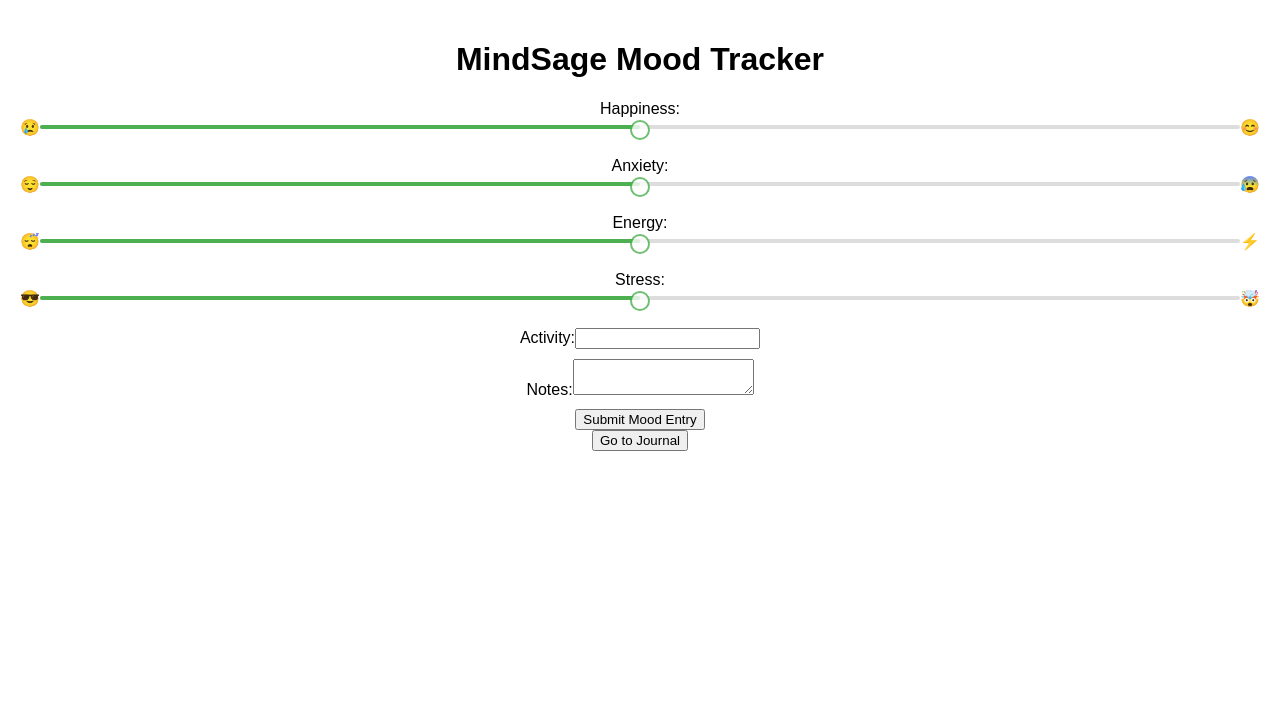
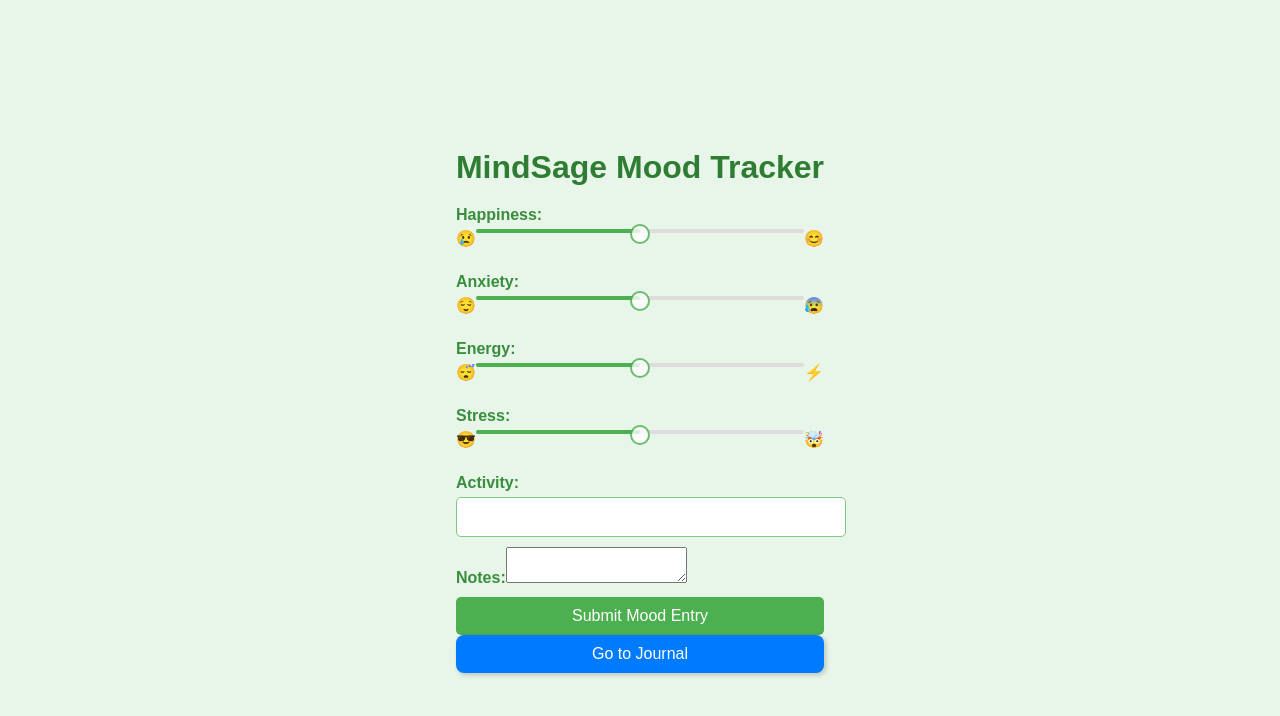
Before and after one commit to hvpham-yorku/project-mental_wellness_webapp, a React (Create React App) app in the folder MindSage/mind-sage-frontend/: page /home in a window 1280 px wide. Shown: the top 716 px of the page. Built offline with nearby package versions, Linux system fonts and the light colour scheme.

Commit message:
Login UI
- Login page now has a greenish look to it

```diff
--- /dev/null
+++ b/MindSage/mind-sage-frontend/src/home.css
@@ -0,0 +1,16 @@
+.button {
+    padding: 10px 20px;
+    background-color: #007bff;
+    color: white;
+    border: none;
+    border-radius: 8px;
+    cursor: pointer;
+    font-size: 16px;
+    box-shadow: 2px 2px 5px rgba(0, 0, 0, 0.2);
+    transition: background 0.3s ease, transform 0.2s ease;
+}
+
+.button:hover {
+    background-color: #0056b3;
+    transform: scale(1.05);
+}
--- a/MindSage/mind-sage-frontend/src/pages/Home.js
+++ b/MindSage/mind-sage-frontend/src/pages/Home.js
@@ -3,6 +3,7 @@
 import axios from "axios";
 import Slider from "rc-slider";
 import "rc-slider/assets/index.css";
+import "../home.css";
 
 const EmojiSlider = ({ value, onChange, emojis }) => {
 
@@ -151,7 +152,7 @@
                 <button type="submit">Submit Mood Entry</button>
             </form>
             <div>
-                <button onClick={() => navigate("/journal")}>Go to Journal</button>
+                <button onClick={() => navigate("/journal")} className="button">Go to Journal</button>
             </div>
         </div>
 
--- a/MindSage/mind-sage-frontend/src/pages/Login.css
+++ b/MindSage/mind-sage-frontend/src/pages/Login.css
@@ -37,3 +37,102 @@
 .login-form button:hover {
     background-color: #0056b3;
 }
+
+/* General Page Styling */
+body {
+    background-color: #e8f5e9; /* Light green background */
+    font-family: Arial, sans-serif;
+    display: flex;
+    justify-content: center;
+    align-items: center;
+    height: 100vh;
+    margin: 0;
+}
+
+/* Wrapper for Centering */
+.container {
+    background: white;
+    padding: 30px;
+    border-radius: 10px;
+    box-shadow: 0 4px 8px rgba(0, 128, 0, 0.2);
+    width: 350px;
+    text-align: center;
+}
+
+/* Title */
+h1 {
+    color: #2e7d32;
+    margin-bottom: 20px;
+}
+
+/* Form Fields */
+form div {
+    margin-bottom: 15px;
+    text-align: left;
+}
+
+label {
+    font-weight: bold;
+    color: #388e3c;
+}
+
+input {
+    width: 100%;
+    padding: 10px;
+    margin-top: 5px;
+    border: 1px solid #81c784;
+    border-radius: 5px;
+    font-size: 16px;
+    transition: border-color 0.3s ease-in-out;
+}
+
+    input:focus {
+        border-color: #388e3c;
+        outline: none;
+    }
+
+/* Buttons */
+button {
+    width: 100%;
+    padding: 10px;
+    background-color: #4caf50;
+    color: white;
+    border: none;
+    border-radius: 5px;
+    font-size: 16px;
+    cursor: pointer;
+    transition: background 0.3s ease;
+}
+
+    button:hover {
+        background-color: #388e3c;
+    }
+
+/* Links */
+p {
+    font-size: 14px;
+    color: #2e7d32;
+}
+
+a {
+    color: #1b5e20;
+    font-weight: bold;
+    text-decoration: none;
+    transition: color 0.3s ease;
+}
+
+    a:hover {
+        color: #004d40;
+        text-decoration: underline;
+    }
+
+/* Message and Error Styling */
+p.message {
+    color: #388e3c;
+    font-weight: bold;
+}
+
+p.error {
+    color: red;
+    font-weight: bold;
+}
--- a/MindSage/mind-sage-frontend/src/pages/login.js
+++ b/MindSage/mind-sage-frontend/src/pages/login.js
@@ -1,6 +1,7 @@
 import React, { useState } from "react";
 import { useNavigate } from "react-router-dom"; // Import useNavigate
 import axios from "axios";
+import "./Login.css";
 
 const LoginPage = () => {
   const [email, setEmail] = useState("");
@@ -53,7 +54,7 @@
   };
 
   return (
-    <div>
+    <div className="container">
       <h1>{isSignup ? "Sign Up" : "Login"}</h1>
       <form onSubmit={isSignup ? handleSignup : handleLogin}>
         <div>
@@ -77,7 +78,8 @@
         <button type="submit">{isSignup ? "Sign Up" : "Login"}</button>
       </form>
 
-      {message && <p>{message}</p>}
+          {message && <p className="message">{message}</p>}
+          {error && <p className="error">{error}</p>}
 
       <p>
         {isSignup ? "Already have an account?" : "Don't have an account?"}{" "}
```
Also changed, not shown: MindSage/mind-sage-frontend/src/index.css (line endings or trailing spaces).
